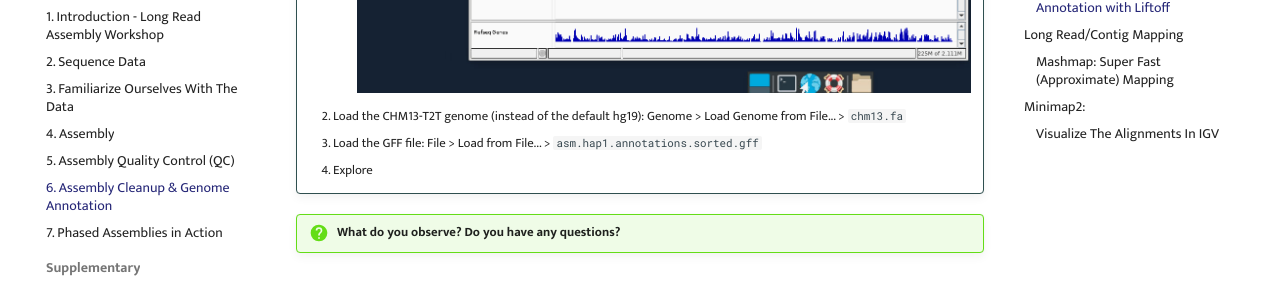
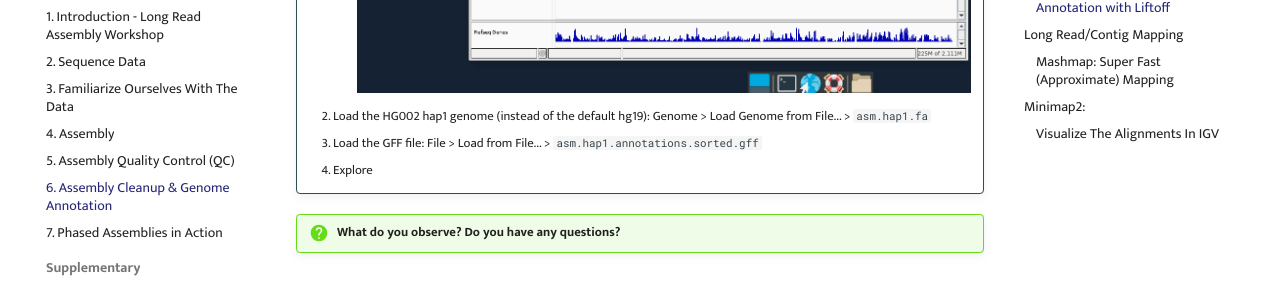
Before and after one commit to GenomicsAotearoa/long-read-assembly, an MkDocs documentation site: the page built from docs/pages/day3b_assembly_cleanup_annotation.md, in a window 1280 px wide and 900 px high, scrolled down 5154 px. Shown: the part 154-441 px from the top of the window. Built offline with MkDocs 1.6.1 and Material for MkDocs 9.7.7, drawn with Linux system fonts in a browser that asks for light colours; comment, search, counter and statistics services are not loaded.

Commit message:
use hg2 hap1 instead of chm13 in IGV for liftoff

````diff
--- a/docs/pages/day3b_assembly_cleanup_annotation.md
+++ b/docs/pages/day3b_assembly_cleanup_annotation.md
@@ -446,7 +446,7 @@ them.
            igv.sh
            ```
            ![image](../theme_figures/igv_launch.png)
-    2. Load the CHM13-T2T genome (instead of the default hg19): Genome > Load Genome from File... > `chm13.fa`
+    2. Load the HG002 hap1 genome (instead of the default hg19): Genome > Load Genome from File... > `asm.hap1.fa`
     3. Load the GFF file: File > Load from File... > `asm.hap1.annotations.sorted.gff`
     4. Explore
 
````
